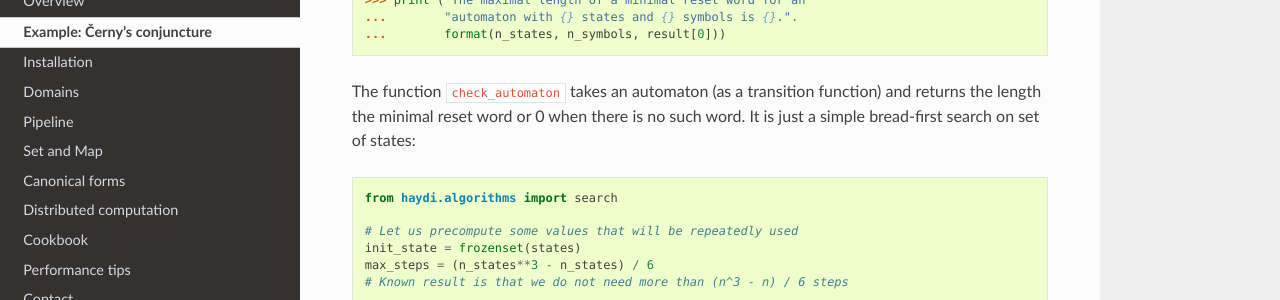
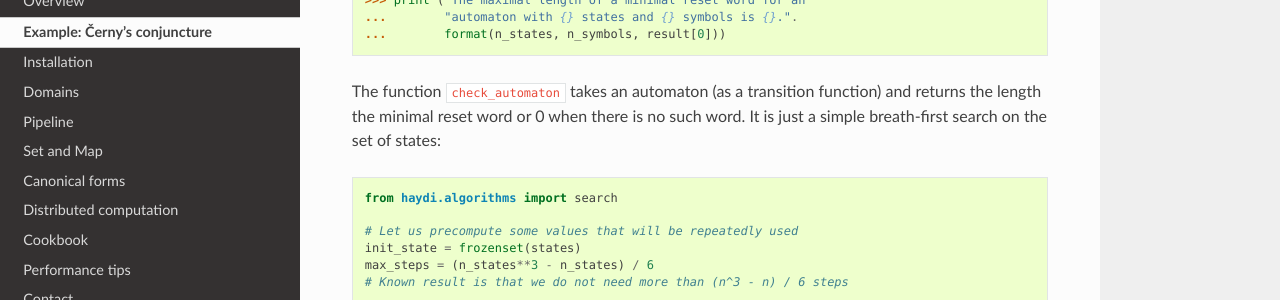
Before and after one commit to spirali/haydi, a Sphinx documentation site: the page built from docs/source/example.rst, in a window 1280 px wide and 900 px high, scrolled down 736 px. Shown: the part 176-476 px from the top of the window. Built offline with Sphinx 7.4.7 and the Read the Docs theme 2.0.0, drawn with Linux system fonts in a browser that asks for light colours.

Commit message:
Fix a typo

```diff
--- a/docs/source/example.rst
+++ b/docs/source/example.rst
@@ -45,7 +45,7 @@ and finds maximum among lengths of their minimal reset word::
 
 The function ``check_automaton`` takes an automaton (as a transition function)
 and returns the length the minimal reset word or 0 when there is no such word.
-It is just a simple bread-first search on set of states::
+It is just a simple breath-first search on the set of states::
 
     from haydi.algorithms import search
 
```
